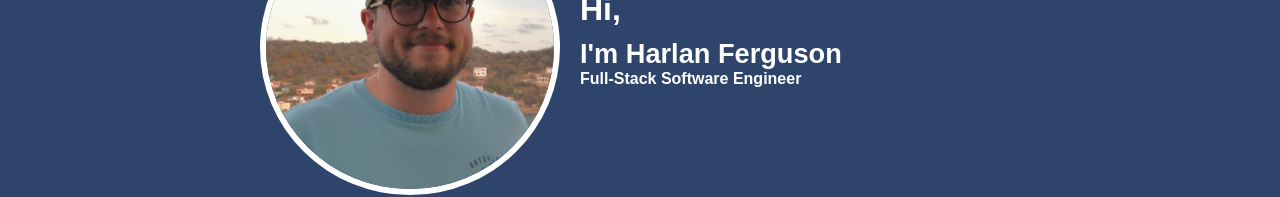
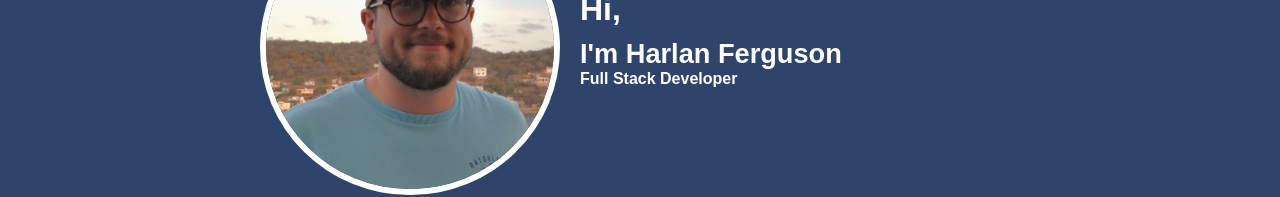
Before and after one commit to hjferguson/hjferguson.github.io, a React (Create React App) app in the folder portfolio/: page / in a window 1280 px wide. Shown: the part 220-417 px from the top of the page. Built offline with nearby package versions, Linux system fonts and the light colour scheme.

Commit message:
short update to bio

```diff
--- a/portfolio/src/components/About.js
+++ b/portfolio/src/components/About.js
@@ -13,7 +13,7 @@ const About = () => (
           <div className="text-container">
             <h1>Hi,</h1>
             <h2>I'm Harlan Ferguson</h2>
-            <h4>Full-Stack Software Engineer</h4>
+            <h4>Full Stack Developer</h4>
           </div>
         </div>
       </div>
```
